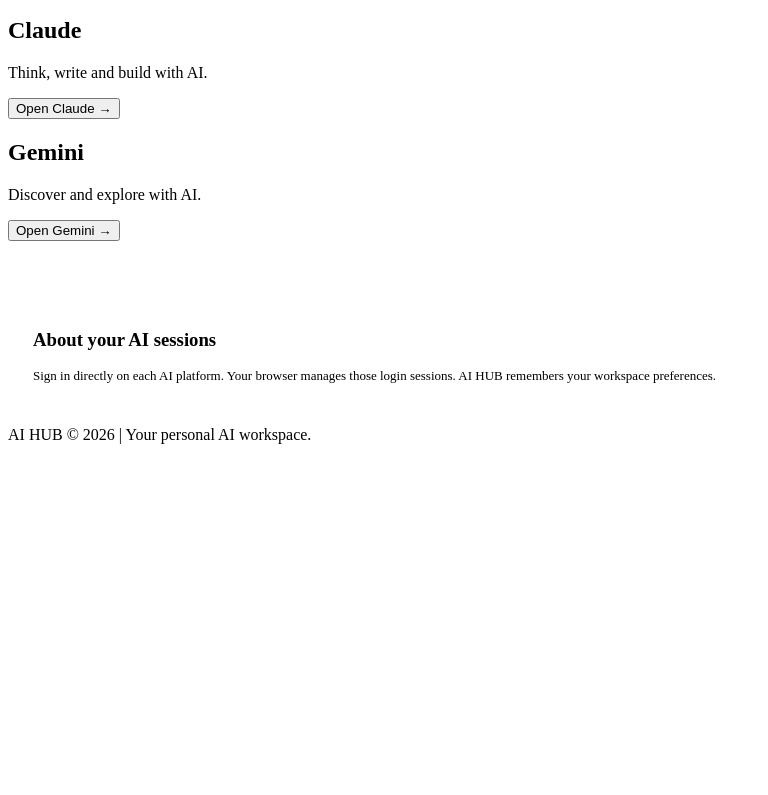
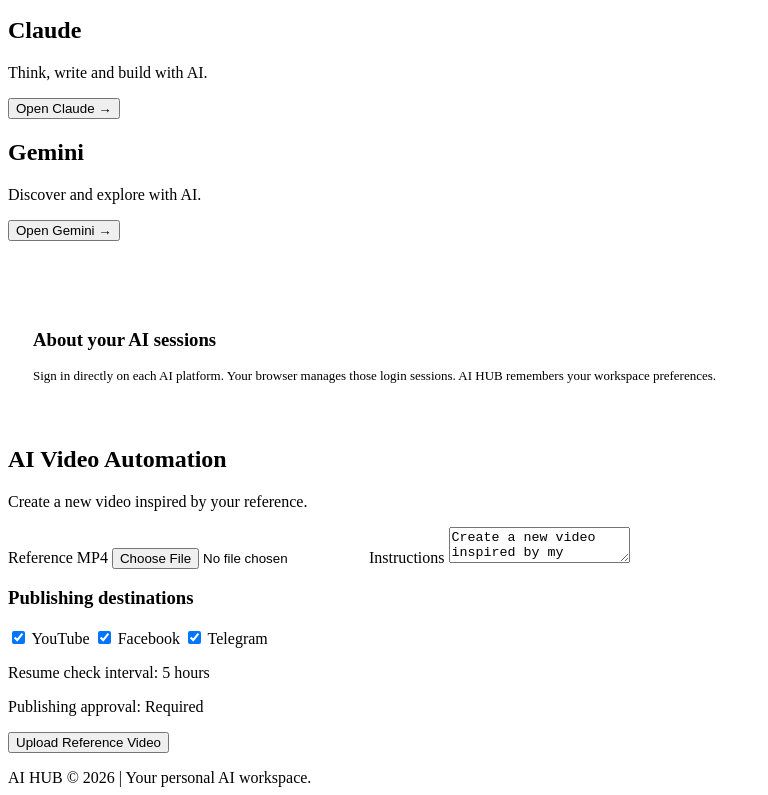
Before and after one commit to derickantonyyyyyy-bot/AI-HUB-V1, a plain HTML site: page index.html in a window 1280 px wide. Shown: the part 615-1410 px from the top of the page, without its empty margins (0-768 px from the left). Before the commit the page ends 1067 px from the top, so only its background shows below. Drawn offline with nearby package versions, Linux system fonts and the light colour scheme.

Commit message:
Update index.html

```diff
--- a/index.html
+++ b/index.html
@@ -106,6 +106,55 @@
             </p>
         </section>
 
+
+        <section class="automation-panel">
+            <h2>AI Video Automation</h2>
+            <p>Create a new video inspired by your reference.</p>
+
+            <form id="video-form">
+                <label for="reference-video">Reference MP4</label>
+                <input
+                    type="file"
+                    id="reference-video"
+                    accept="video/mp4"
+                    required
+                >
+
+                <label for="video-instructions">Instructions</label>
+                <textarea
+                    id="video-instructions"
+                    required
+                >Create a new video inspired by my uploaded reference video, including voiceover and transitions.</textarea>
+
+                <h3>Publishing destinations</h3>
+
+                <label>
+                    <input type="checkbox" name="destination" value="youtube" checked>
+                    YouTube
+                </label>
+
+                <label>
+                    <input type="checkbox" name="destination" value="facebook" checked>
+                    Facebook
+                </label>
+
+                <label>
+                    <input type="checkbox" name="destination" value="telegram" checked>
+                    Telegram
+                </label>
+
+                <p>Resume check interval: 5 hours</p>
+                <p>Publishing approval: Required</p>
+
+                <button type="submit" id="upload-button">
+                    Upload Reference Video
+                </button>
+
+                <p id="upload-message" aria-live="polite"></p>
+            </form>
+        </section>
+
+
     </main>
 
     <footer>
```
